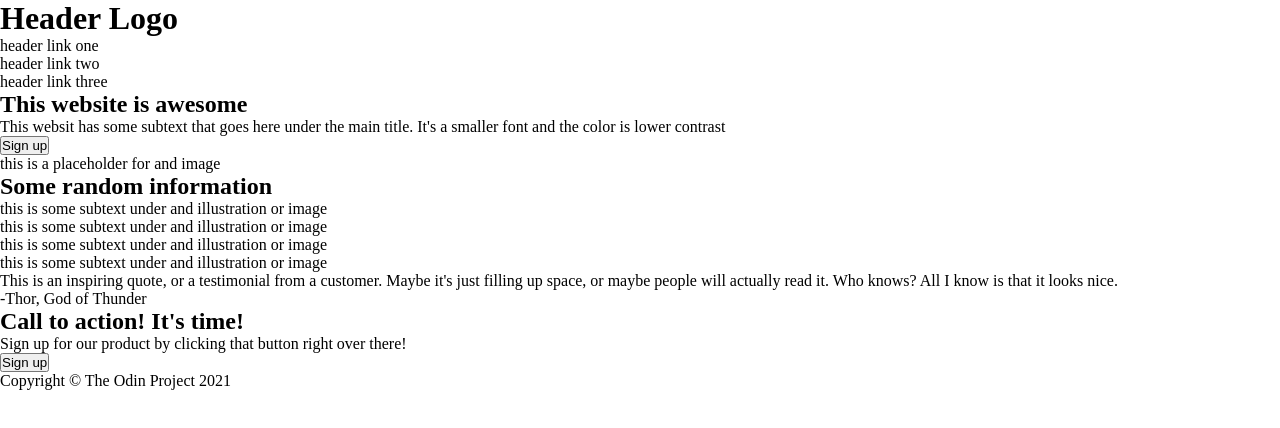
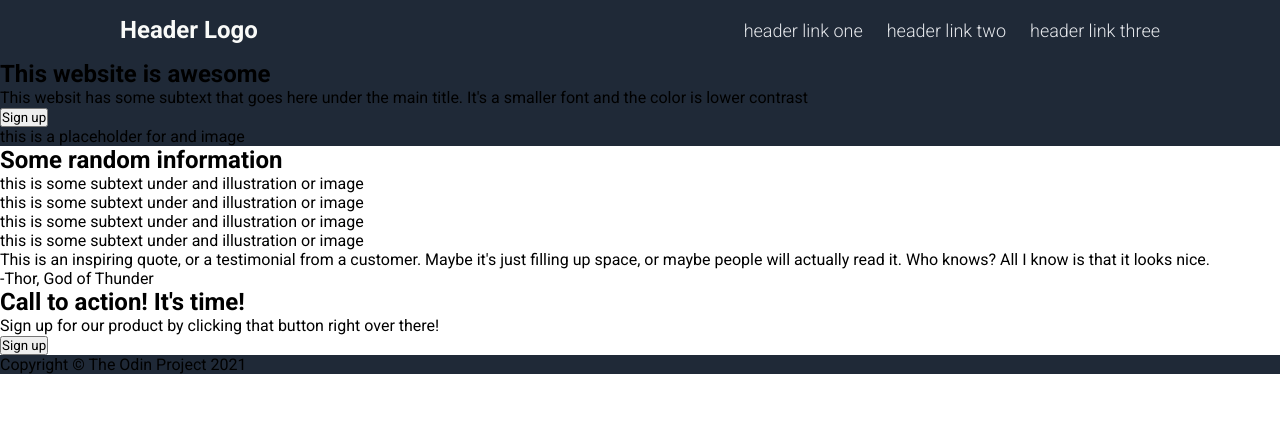
Before and after one commit to dws1114/odin-landing-page, a plain HTML site: page index.html in a window 1280 px wide. Drawn offline with Linux system fonts and the light colour scheme.

Commit message:
Edit header styles

```diff
--- a/index.html
+++ b/index.html
@@ -5,6 +5,9 @@
   <meta name="viewport" content="width=device-width, initial-scale=1.0">
   <title>Document</title>
   <link rel="stylesheet" href="styles.css">
+  <link rel="preconnect" href="https://fonts.googleapis.com">
+  <link rel="preconnect" href="https://fonts.gstatic.com" crossorigin>
+  <link href="https://fonts.googleapis.com/css2?family=Roboto:ital,wght@0,100;0,300;0,400;0,500;0,700;0,900;1,100;1,300;1,400;1,500;1,700;1,900&display=swap" rel="stylesheet">
 </head>
 <body>
     <div class="header">
--- a/styles.css
+++ b/styles.css
@@ -2,5 +2,41 @@
   box-sizing: border-box;
   margin: 0;
   padding: 0;
-  font-family: ;
+  font-family: "Roboto", sans-serif;
 }
+
+.header,
+.hero-container,
+.footer {
+  background-color: #1F2937;
+}
+
+.header .logo {
+  color: #f9faf8;
+  font-size: 24px;
+  align-items: center;
+}
+
+.header li {
+  color: #E5E7EB;
+  font-size: 18px;
+  font-weight: 300;
+}
+
+li {
+  list-style-type: none;
+}
+
+.header {
+  display: flex;
+  justify-content: space-between;
+  align-items: center;
+  height: 60px;
+  padding: 0 120px;
+}
+
+.header-links {
+  display: flex;
+  align-items: center;
+  gap: 24px;
+}
```
